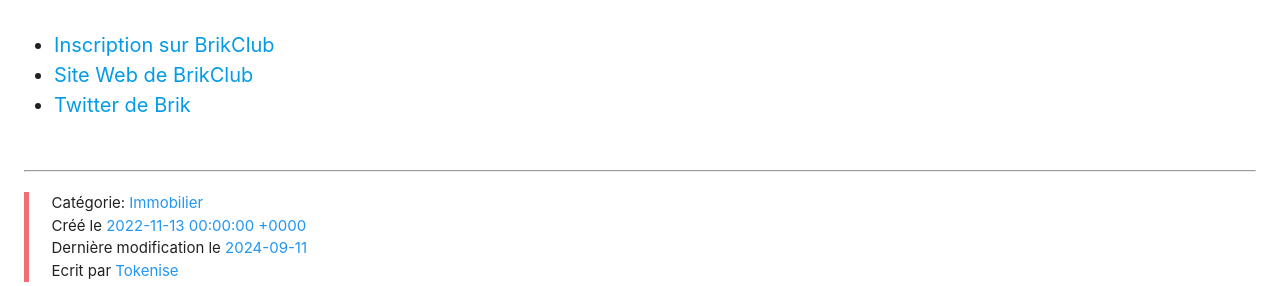
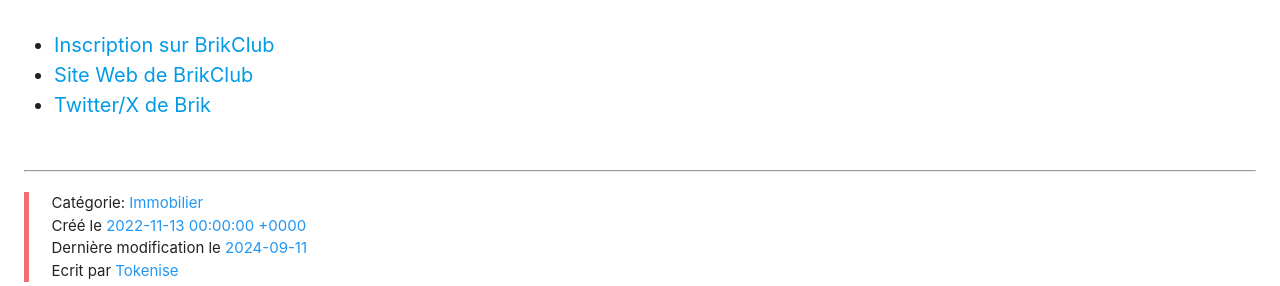
Before and after one commit to minus78/minus78.github.io, a Jekyll site: the page built from _posts/2022-11-09-BrikClub.markdown, in a window 1280 px wide and 900 px high, scrolled down 2888 px. Shown: the part 508-794 px from the top of the window. Built offline with Jekyll 4.4.1, drawn with Linux system fonts in a browser that asks for light colours; part of the change alters nothing that is shown.

```diff
--- a/_posts/2022-11-09-BrikClub.markdown
+++ b/_posts/2022-11-09-BrikClub.markdown
@@ -3,7 +3,7 @@ layout: post
 title:  "Qu'est ce que BrikClub?"
 date:   2022-11-13
 last_modified_at: 2024-09-11
-description: "Descriptif de ce qu'est BrikClub"
+description: "Descriptif de ce qu'est BrikClub détenu par la société Brik.com et sa fiabilité"
 image: "/img/logo-brik-club.png"
 categories: Immobilier
 ---
@@ -75,4 +75,4 @@ flowchart LR
 
 - [Inscription sur BrikClub](https://www.brik.com/invite/aSD3Pt)
 - [Site Web de BrikClub](https://club.brik.com)
-- [Twitter de Brik](https://twitter.com/brikimmo1)
+- [Twitter/X de Brik](https://x.com/brik_immo)
```
